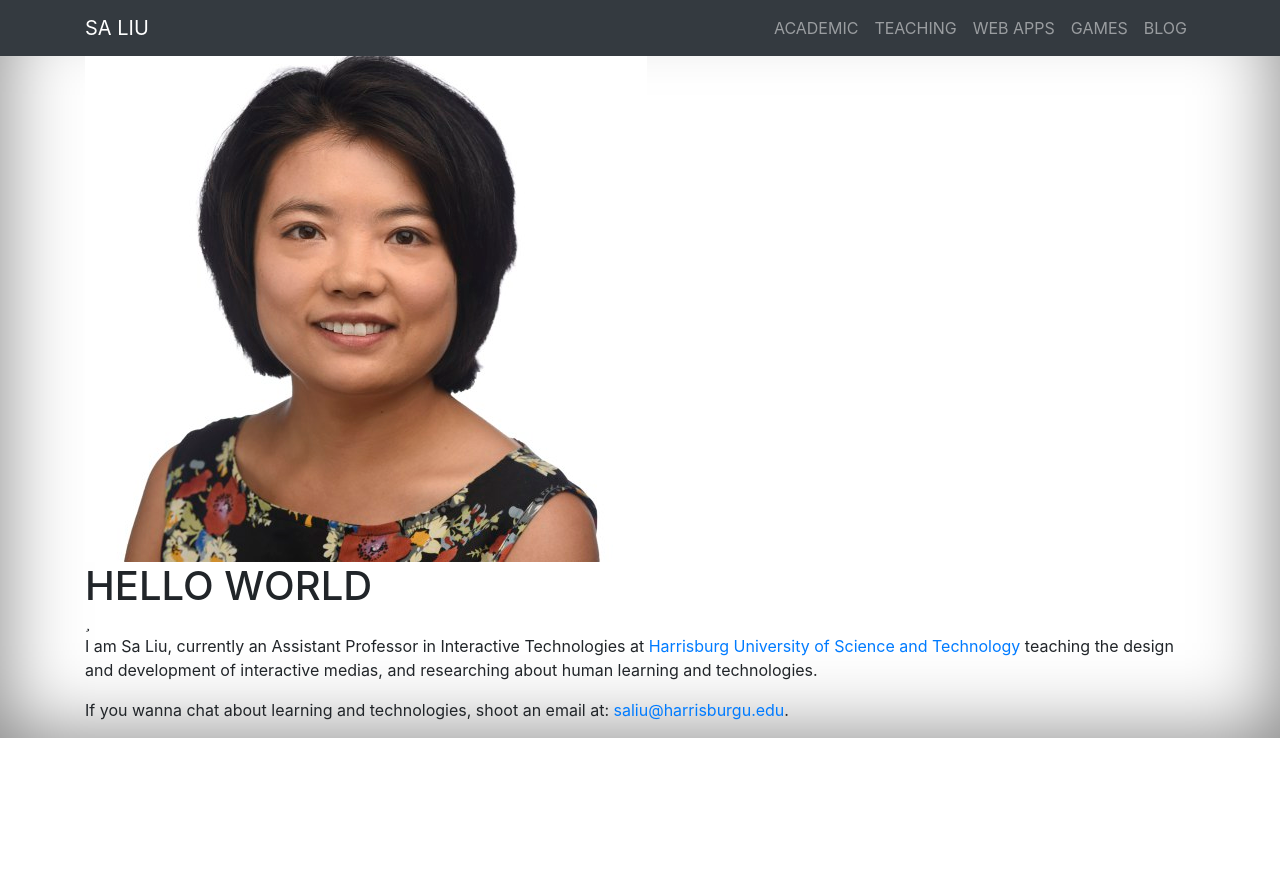
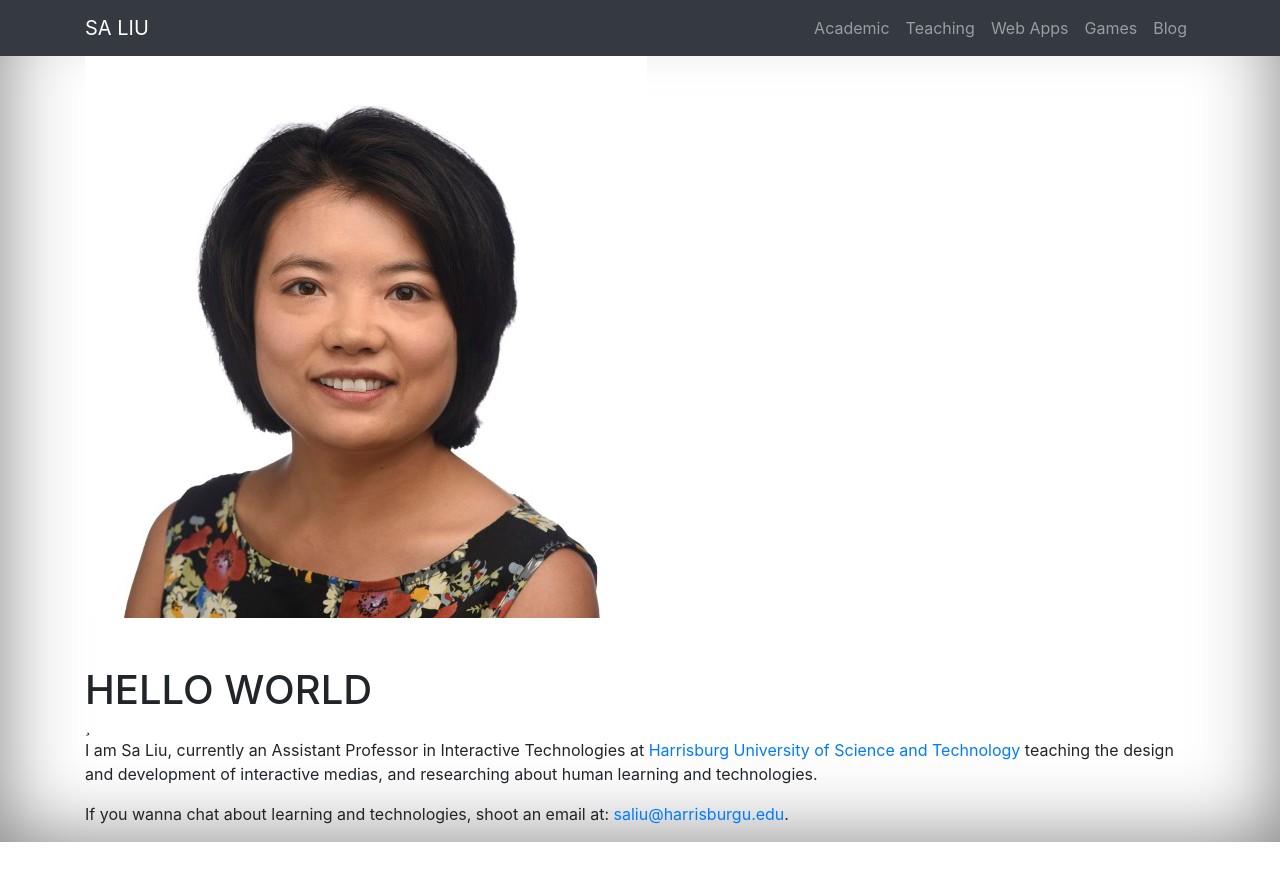
Before and after one commit to Tonicdragon6x66/saliudev.github.io, a Jekyll site: the page built from index.html, in a window 1280 px wide. Shown: the top 881 px of the page. Built offline with Jekyll 4.4.1, drawn with Linux system fonts in a browser that asks for light colours.

Commit message:
update the nav bar

```diff
--- a/index.html
+++ b/index.html
@@ -4,7 +4,7 @@
 ---
 
 
-    <nav class="navbar navbar-expand-lg navbar-dark bg-dark text-uppercase fixed-top">
+    <nav class="navbar navbar-expand-lg navbar-dark bg-dark static-top">
 	    <div class="container">
 	      <a class="navbar-brand" href="/">SA LIU</a>
 	      <button class="navbar-toggler" type="button" data-toggle="collapse" data-target="#navbarResponsive" aria-controls="navbarResponsive" aria-expanded="false" aria-label="Toggle navigation">
@@ -25,7 +25,7 @@
 
     <div class="container align-items-center">
 
-        <img class="masthead-avatar img-responsive" alt="Sa Liu" src="img/profile.jpg">
+        <img class="masthead-avatar mb-5 img-responsive" alt="Sa Liu" src="img/profile.jpg">
 
         <h1 class="masthead-heading text-uppercase mb-0">Hello World</h1>
 
```
